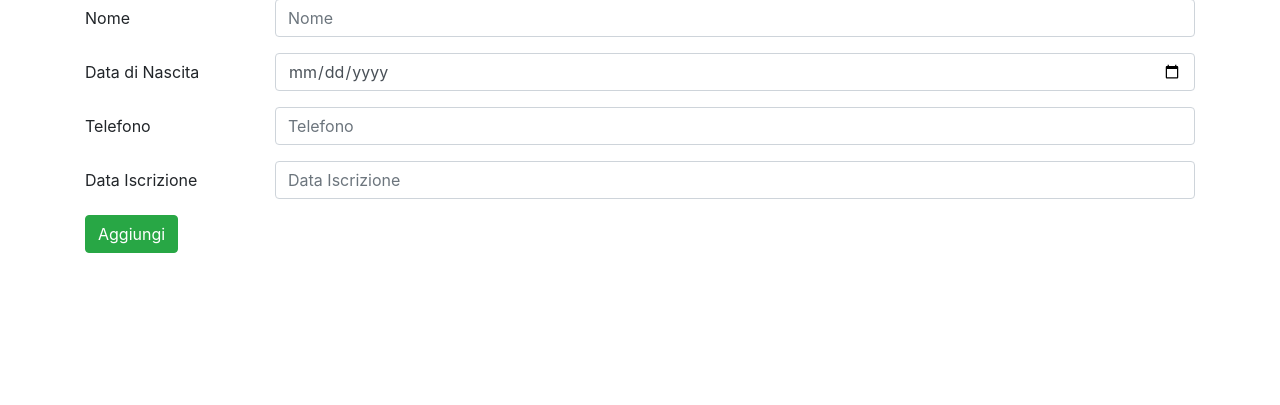
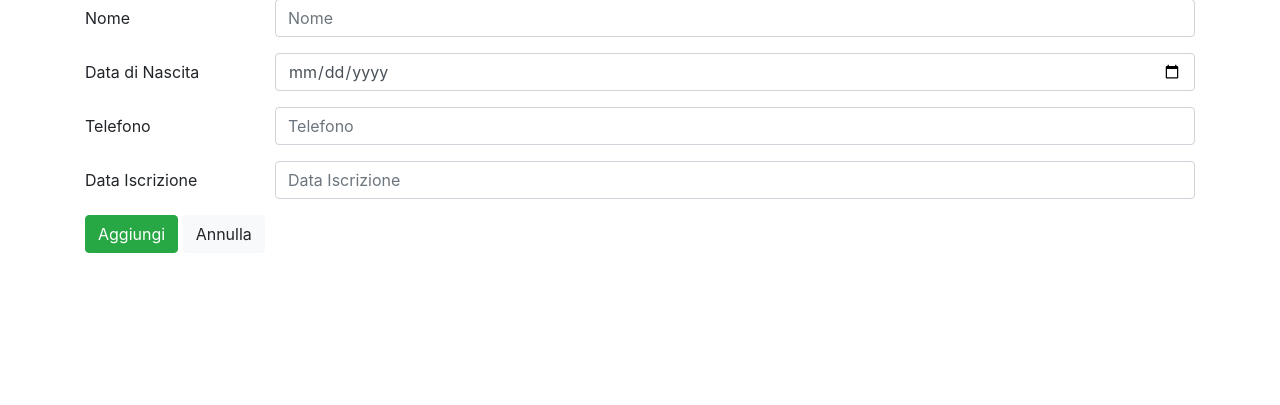
Before and after one commit to Baldi00/beachtennis, a PHP site: page /addPlayer.php in a window 1280 px wide. Shown: the part 109-514 px from the top of the page. Run offline with PHP 8.4, Linux system fonts and the light colour scheme.

Commit message:
added Cancel button

```diff
--- a/beachtennis/addPlayer.php
+++ b/beachtennis/addPlayer.php
@@ -54,11 +54,10 @@
             </div>
         </div>
 
-        <!-- TODO: handle add player in some other way? -->
         <input type="hidden" name="action" value="add">
 
         <button type="submit" class="btn btn-success">Aggiungi</button>
-        <!-- TODO: add button "Cancel" -->
+        <button type="button" class="btn btn-light" onclick="history.back();">Annulla</button>
 
     </form>
 
```
